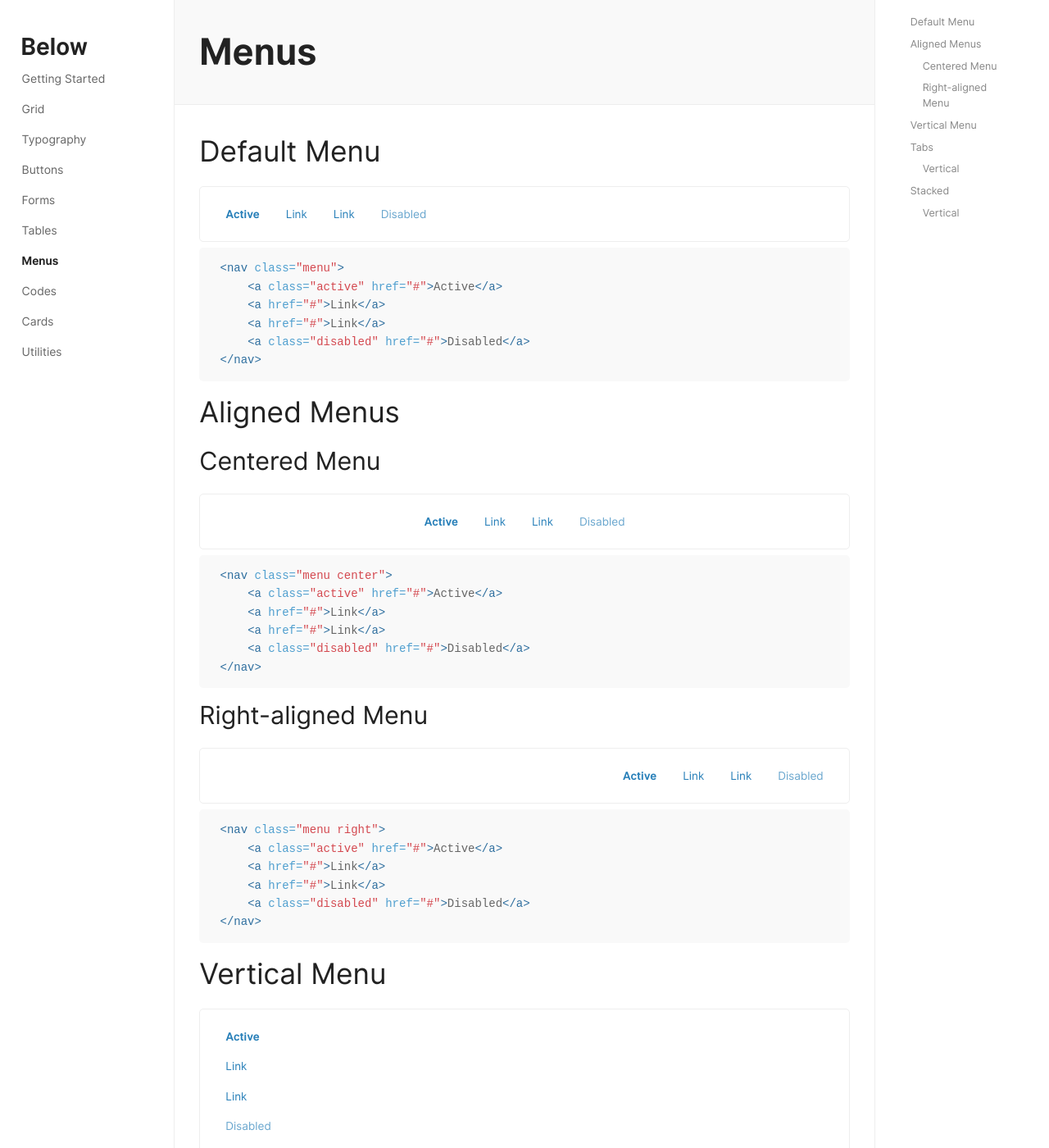
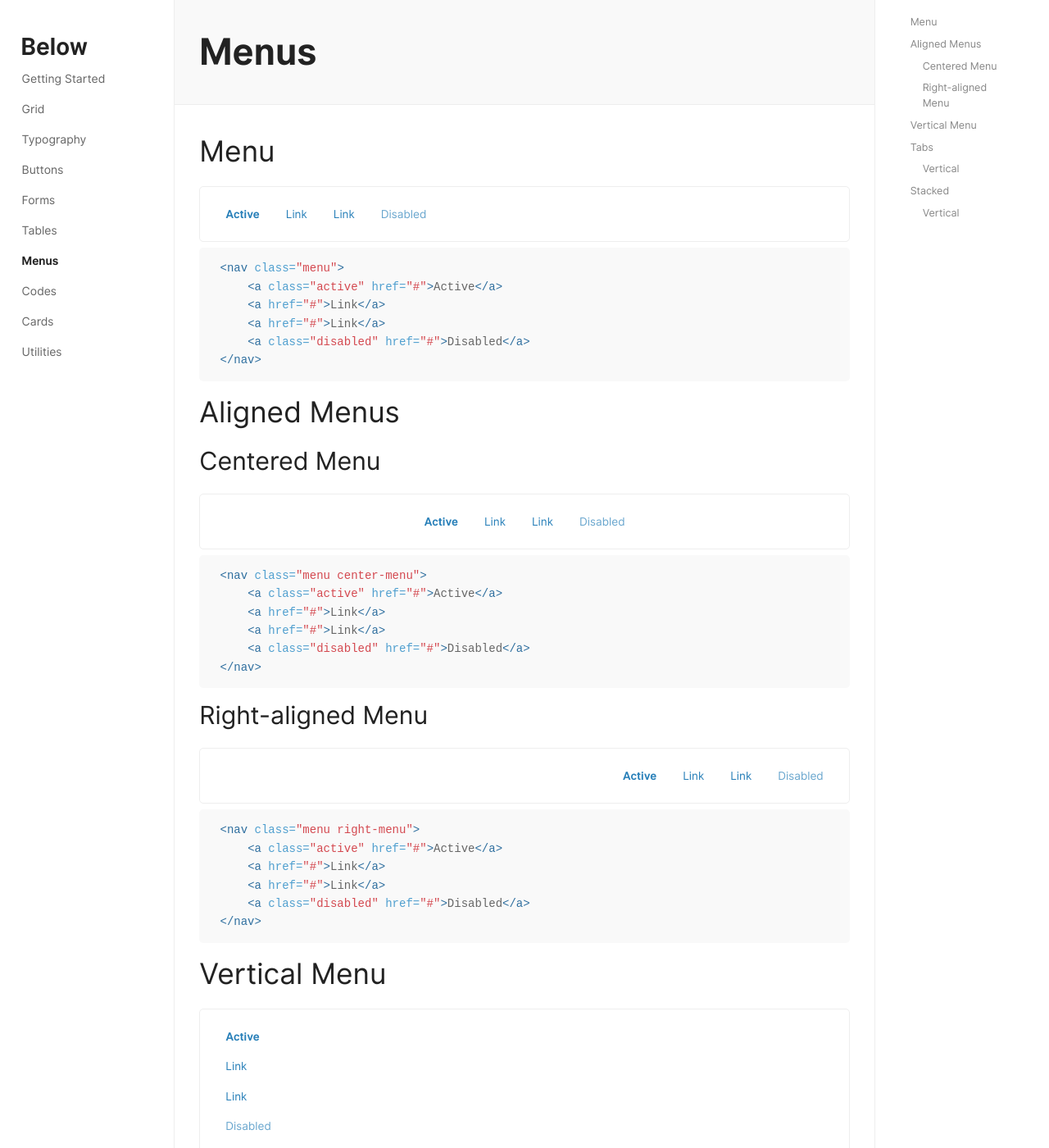
Before and after one commit to innusource/below, a Jekyll site: the page built from 07-menus.md, in a window 1280 px wide and 1400 px high. Shown: the whole window at 82% size. Built offline with Jekyll 4.4.1, drawn with Linux system fonts in a browser that asks for light colours; some of the changed text lies outside the part shown.

Commit message:
improve classes

```diff
--- a/07-menus.md
+++ b/07-menus.md
@@ -7,7 +7,7 @@
 
 # Menus
 
-### Default Menu
+### Menu
 
 {% capture example %}
 <nav class="menu">
@@ -24,7 +24,7 @@
 #### Centered Menu
 
 {% capture example %}
-<nav class="menu center">
+<nav class="menu center-menu">
     <a class="active" href="#">Active</a>
     <a href="#">Link</a>
     <a href="#">Link</a>
@@ -36,7 +36,7 @@
 #### Right-aligned Menu
 
 {% capture example %}
-<nav class="menu right">
+<nav class="menu right-menu">
     <a class="active" href="#">Active</a>
     <a href="#">Link</a>
     <a href="#">Link</a>
@@ -49,7 +49,7 @@
 ### Vertical Menu
 
 {% capture example %}
-<nav class="menu vertical">
+<nav class="menu vertical-menu">
     <a class="active" href="#">Active</a>
     <a href="#">Link</a>
     <a href="#">Link</a>
@@ -75,7 +75,7 @@
 {% capture example %}
 <div class="row">
     <div class="col-3">
-        <nav class="menu tabs vertical">
+        <nav class="menu tabs vertical-menu">
             <a class="active" href="#">Active</a>
             <a href="#">Link</a>
             <a href="#">Link</a>
@@ -103,7 +103,7 @@
 {% capture example %}
 <div class="row">
     <div class="col-3">
-        <nav class="menu stacked vertical">
+        <nav class="menu stacked vertical-menu">
             <a class="active" href="#">Active</a>
             <a href="#">Link</a>
             <a href="#">Link</a>
--- a/_sass/below/menus.scss
+++ b/_sass/below/menus.scss
@@ -24,15 +24,15 @@
             }
         }
     }
-    &.center{
+    &.center-menu{
         -ms-flex-pack: center;
         justify-content: center;
     }
-    &.right{
+    &.right-menu{
         -ms-flex-pack: end;
         justify-content: flex-end;
     }
-    &.vertical{
+    &.vertical-menu{
         flex-direction: column;
         -ms-flex-direction: column;
         &.tabs{
```
